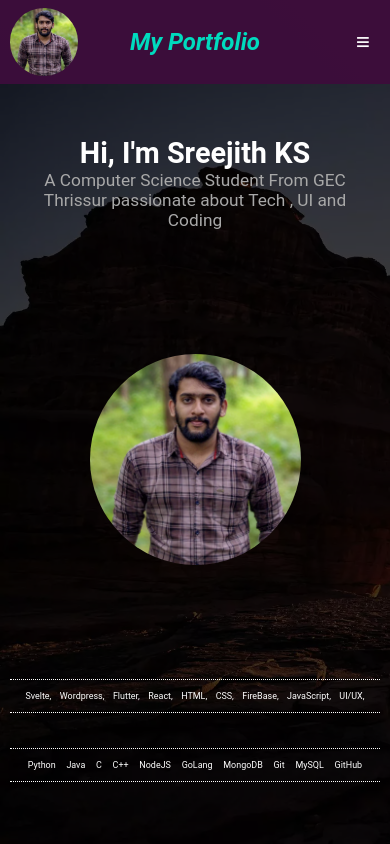
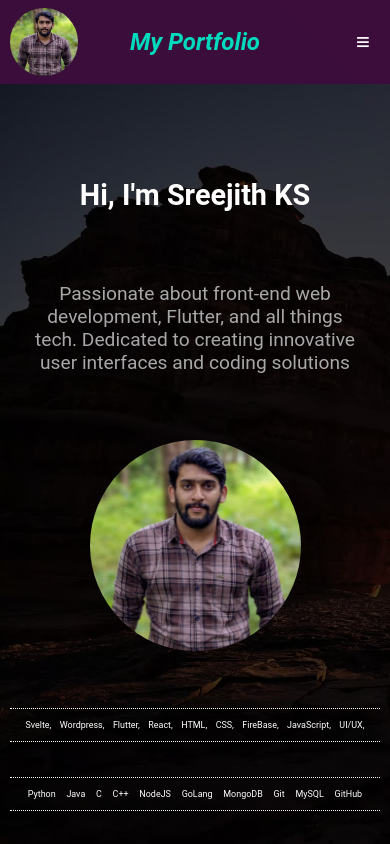
Before and after one commit to SreejithKSGupta/myPortfolio, a SvelteKit app: page / in a window 390 px wide. Shown: the top 844 px of the page. Built offline with nearby package versions, Linux system fonts and the light colour scheme.

Commit message:
optimize hero text 2

```diff
--- a/src/routes/pages/hero.svelte
+++ b/src/routes/pages/hero.svelte
@@ -3,7 +3,7 @@
 	const layer = 5;
 	let y = 0;
 	let name = 'Sreejith KS';
-	let CTAtxt = 'A Computer Science Student From GEC Thrissur passionate about Tech , UI and Coding';
+	let CTAtxt = 'Passionate about front-end web development, Flutter, and all things tech. Dedicated to creating innovative user interfaces and coding solutions';
 	let skills1 = [
 		'Svelte',
 		'Wordpress',
@@ -106,6 +106,7 @@
 	}
 	#herotext {
 		animation: glow 2s infinite;
+		padding: 70px 5px;
 	}
 	#skillsline {
 		width: 80%;
@@ -182,7 +183,7 @@
 			height: 25vh;
 		}
 		.spanpar {
-			font-size: 90%;
+			font-size: 100%;
 			width: 85vw;
 		}
 	}
```
